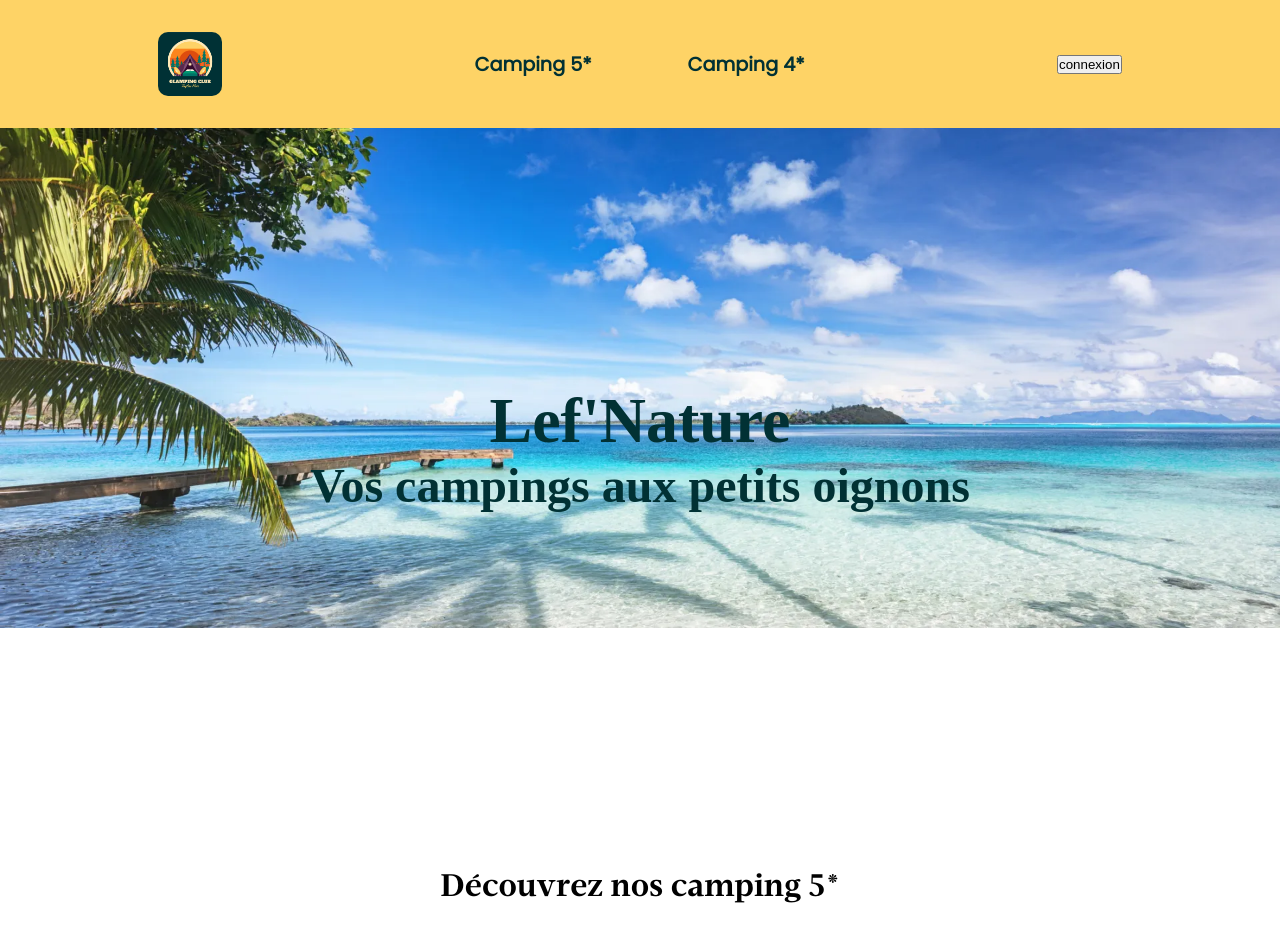
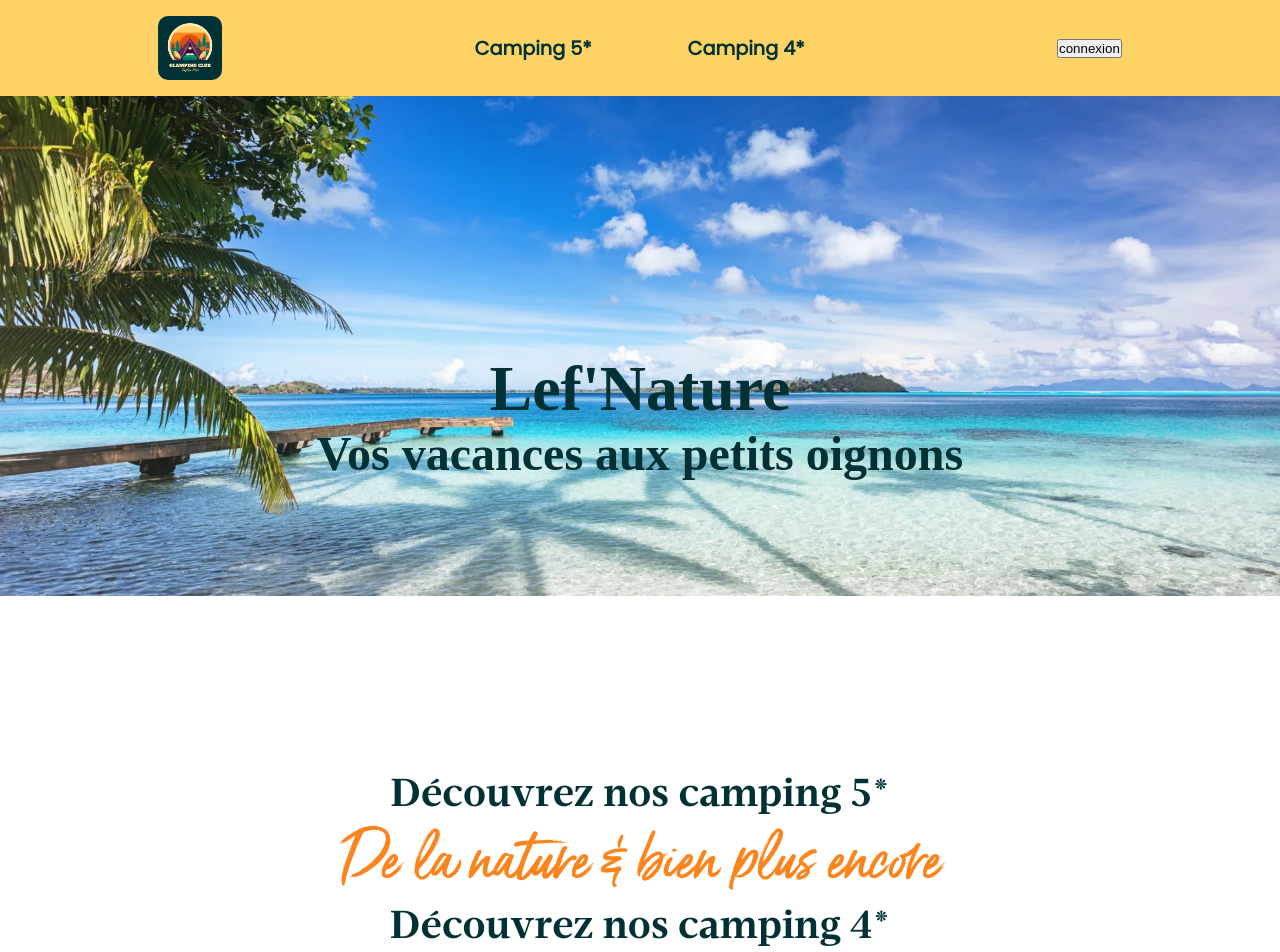
Before and after one commit to JP-Lefever/checkpoint4_camping, a React (Vite) app in the folder client/: page / in a window 1280 px wide. Shown: the top 952 px of the page. Built offline with nearby package versions, Linux system fonts and the light colour scheme.

Commit message:
feat: add home page

```diff
--- a/client/src/App.css
+++ b/client/src/App.css
@@ -10,8 +10,8 @@
   src: url("../public/font/Poppins.ttf");
 }
 @font-face {
-  font-family: "velinoSans";
-  src: url("../public/font/VelinoSans-Medium.otf");
+  font-family: "gotcha";
+  src: url("../public/font/gotcha-regular.ttf");
 }
 @font-face {
   font-family: "velinoBold";
@@ -31,5 +31,5 @@
   --cold-color: #fee8b7;
   --title-font: "velinoBold";
   --text-font: "popins";
-  --otherTitle-font: "velinoSans";
+  --otherTitle-font: "gotcha";
 }
--- a/client/src/components/header/Header.tsx
+++ b/client/src/components/header/Header.tsx
@@ -6,7 +6,7 @@ export default function Header() {
       <header className={styles.header}>
         <section className={styles.title}>
           <h1 className={styles.h1}>Lef'Nature</h1>
-          <h2 className={styles.h2}>Vos campings aux petits oignons</h2>
+          <h2 className={styles.h2}>Vos vacances aux petits oignons</h2>
         </section>
       </header>
     </>
--- a/client/src/components/header/header.module.css
+++ b/client/src/components/header/header.module.css
@@ -1,6 +1,7 @@
 .header {
   background-image: url("../../assets/images/paysage.jpg");
   background-size: 100vw;
+
   height: 85vh;
   background-repeat: no-repeat;
 }
--- a/client/src/components/navbar/navBar.module.css
+++ b/client/src/components/navbar/navBar.module.css
@@ -7,7 +7,7 @@
 .nav {
   display: flex;
   justify-content: space-around;
-
+  height: 12vh;
   font-family: var(--text-font);
   padding: 2em;
   background-color: var(--light-color);
--- a/client/src/pages/homePage/Homepage.tsx
+++ b/client/src/pages/homePage/Homepage.tsx
@@ -6,11 +6,13 @@ export default function HomePage() {
     <>
       <Header />
       <main className={styles.main}>
-        <section>
+        <section className={styles.camp}>
           <h2 className={styles.h2}>Découvrez nos camping 5*</h2>
+          <h3 className={styles.h3}>De la nature & bien plus encore</h3>
         </section>
-        <section>
+        <section className={styles.camp}>
           <h2 className={styles.h2}>Découvrez nos camping 4*</h2>
+          <h3 className={styles.h3}>Un vrai gout de nature</h3>
         </section>
       </main>
     </>
--- a/client/src/pages/homePage/homePage.module.css
+++ b/client/src/pages/homePage/homePage.module.css
@@ -1,6 +1,16 @@
 .h2 {
   font-family: var(--title-font);
   width: fit-content;
-  margin: 2em auto;
-  font-size: 2em;
+  margin: auto;
+  font-size: 2.5em;
+  color: var(--primary-color);
 }
+
+.h3 {
+  font-family: var(--otherTitle-font);
+  width: fit-content;
+  margin: auto;
+  font-size: 4em;
+  color: var(--secondary-color);
+  font-weight: lighter;
+}
```
Also changed, not shown: client/public/font/gotcha-regular.ttf (added).
